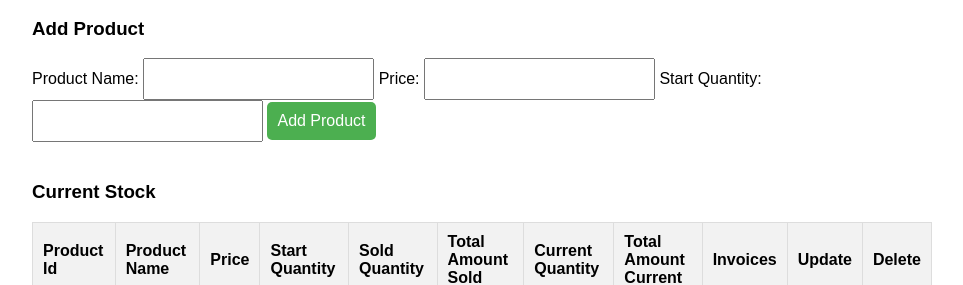
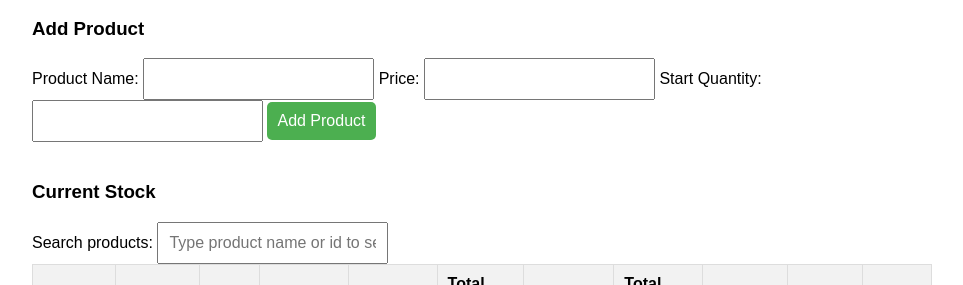
Before and after one commit to planck-length/invoice-generator, a Flask app: page /stock in a window 1280 px wide. Shown: the part 169-454 px from the top of the page, without its empty margins (158-1121 px from the left). Run offline with Flask 3, Linux system fonts and the light colour scheme; data that the repository does not hold is empty.

Commit message:
add search

```diff
--- a/app.py
+++ b/app.py
@@ -57,6 +57,13 @@ def clear():
 @app.route("/stock", methods=["GET", "POST"])
 def stock_management():
     return sm.stock_management()
+
+
+@app.route("/stock/search", methods=["GET"])
+def stock_search():
+    query = request.args.get("query", "").strip()
+    results = sm.search_stock(query)
+    return jsonify(results)
 
 
 @app.route("/stock/add", methods=["POST"])
--- a/stock_manager.py
+++ b/stock_manager.py
@@ -124,6 +124,32 @@ def export_stock():
     )
 
 
+def search_stock(query):
+    """Return list of products matching query from stock_view as dicts."""
+    if not query:
+        return []
+    product_name_pattern = f"%{query}%"
+    product_id = int(query) if query.isdigit() else -1
+    with sqlite3.connect(DATABASE_NAME) as conn:
+        c = conn.cursor()
+        c.execute(
+            "SELECT id, product_name, price, start_quantity, current_quantity FROM stock_view WHERE product_name LIKE ? OR id = ? LIMIT 50",
+            (product_name_pattern, product_id),
+        )
+        rows = c.fetchall()
+    results = [
+        {
+            "id": row[0],
+            "product_name": row[1],
+            "price": row[2],
+            "start_quantity": row[3],
+            "current_quantity": row[4],
+        }
+        for row in rows
+    ]
+    return results
+
+
 # Update the database schema
 def init_db():
     with sqlite3.connect(DATABASE_NAME) as conn:
--- a/templates/stock.html
+++ b/templates/stock.html
@@ -29,6 +29,8 @@
 
     <div class="table-container">
         <h3>{% trans %}Current Stock{% endtrans %}</h3>
+        <label for="stock-search">{% trans %}Search products:{% endtrans %}</label>
+        <input type="text" id="stock-search" placeholder="Type product name or id to search">
         <table>
             <thead>
                 <tr>
@@ -161,6 +163,82 @@
             deletePopup.style.display = 'none';
         });
 
+        // Stock search
+        const stockSearchInput = document.getElementById('stock-search');
+        const tbody = document.querySelector('.table-container table tbody');
+
+        function renderProducts(products){
+            tbody.innerHTML = '';
+            products.forEach(product => {
+                const tr = document.createElement('tr');
+                tr.innerHTML = `
+                    <td>${product.id}</td>
+                    <td>${product.product_name}</td>
+                    <td>${product.price}</td>
+                    <td>${product.start_quantity}</td>
+                    <td>${product.current_quantity}</td>
+                    <td></td>
+                    <td>${product.current_quantity}</td>
+                    <td></td>
+                    <td></td>
+                    <td><button class="update-btn" data-product-id="${product.id}" data-product-name="${product.product_name}" data-price="${product.price}" data-start-quantity="${product.start_quantity}">{% trans %}Update{% endtrans %}</button></td>
+                    <td><button type="button" class="delete-btn" data-product-id="${product.id}" data-product-name="${product.product_name}">{% trans %}Delete{% endtrans %}</button></td>
+                `;
+                tbody.appendChild(tr);
+            });
+            bindRowButtons();
+        }
+
+        function bindRowButtons(){
+            // Rebind update buttons
+            const updateButtonsNow = document.querySelectorAll('.update-btn');
+            updateButtonsNow.forEach(button => {
+                button.removeEventListener && button.removeEventListener('click', null);
+                button.addEventListener('click', () => {
+                    productIdInput.value = button.dataset.productId;
+                    productNameInput.value = button.dataset.productName;
+                    productPriceInput.value = button.dataset.price;
+                    productStartQuantityInput.value = button.dataset.startQuantity;
+                    updateForm.action = `/stock/update/${button.dataset.productId}`;
+                    popup.style.display = 'block';
+                });
+            });
+
+            const deleteButtonsNow = document.querySelectorAll('.delete-btn');
+            deleteButtonsNow.forEach(button => {
+                button.removeEventListener && button.removeEventListener('click', null);
+                button.addEventListener('click', () => {
+                    const productId = button.dataset.productId;
+                    const productName = button.dataset.productName;
+                    deleteMessage.textContent = `Are you sure you want to delete "${productName}"? This action cannot be undone.`;
+                    deleteForm.action = `/stock/delete/${productId}`;
+                    deletePopup.style.display = 'block';
+                });
+            });
+        }
+
+        const debounce = (fn, wait=250)=>{ let t; return (...a)=>{ clearTimeout(t); t=setTimeout(()=>fn(...a), wait); }; };
+
+        const doSearch = debounce(async (q)=>{
+            if(!q) return; // don't auto-clear to show everything
+            try{
+                const res = await fetch(`/stock/search?query=${encodeURIComponent(q)}`);
+                if(!res.ok) return;
+                const data = await res.json();
+                renderProducts(data);
+            }catch(err){ console.error('stock search err', err); }
+        }, 250);
+
+        stockSearchInput.addEventListener('input', (e)=>{
+            const q = e.target.value.trim();
+            if(q.length===0){
+                // restore original server-rendered rows by reloading page or fetching all
+                // simplest: reload page to show all
+                location.reload();
+                return;
+            }
+            doSearch(q);
+        });
     </script>
 
 </body>
```
Also changed, not shown: tests/test_stock_search.py (added, +26 -0 lines).
